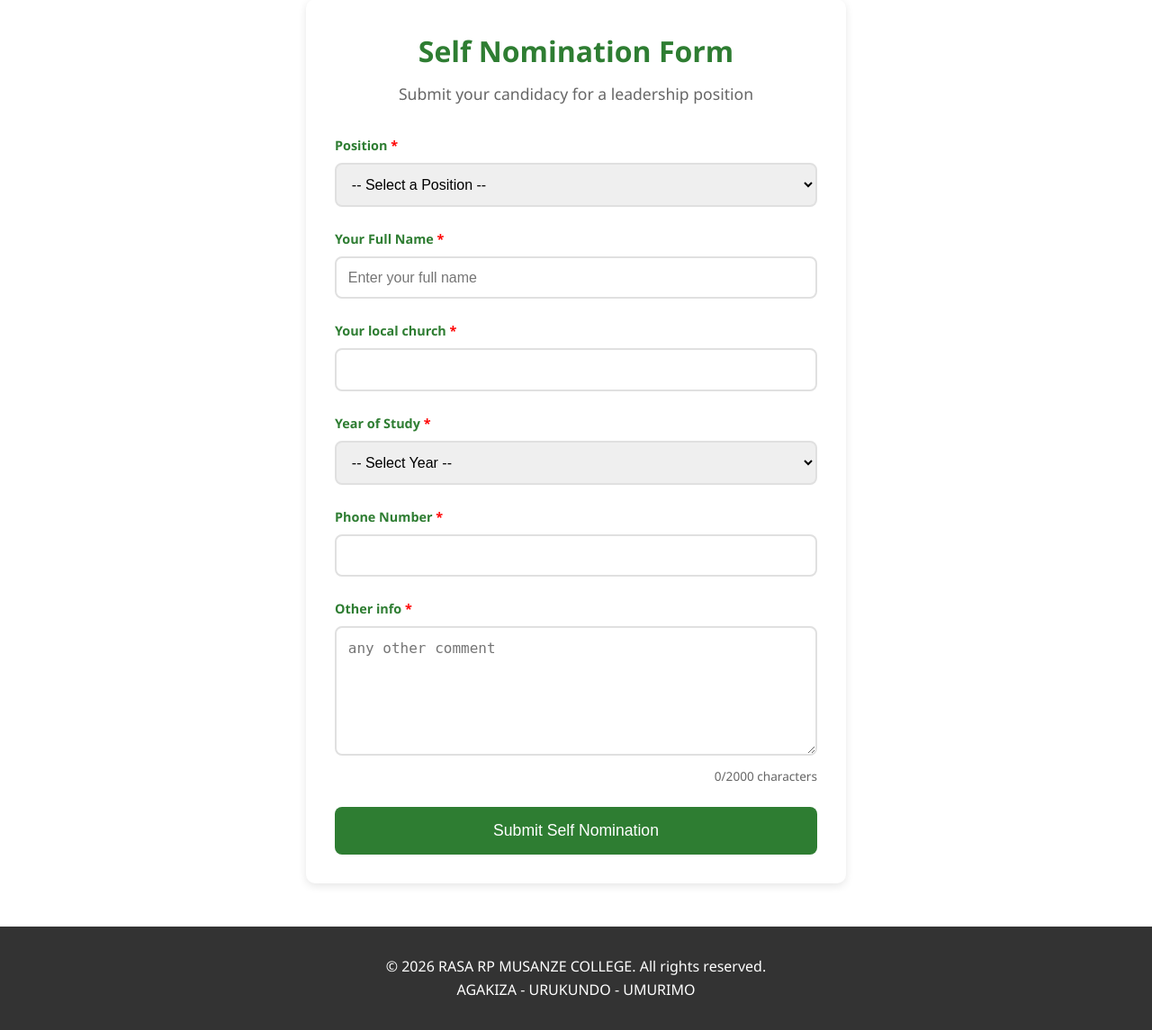
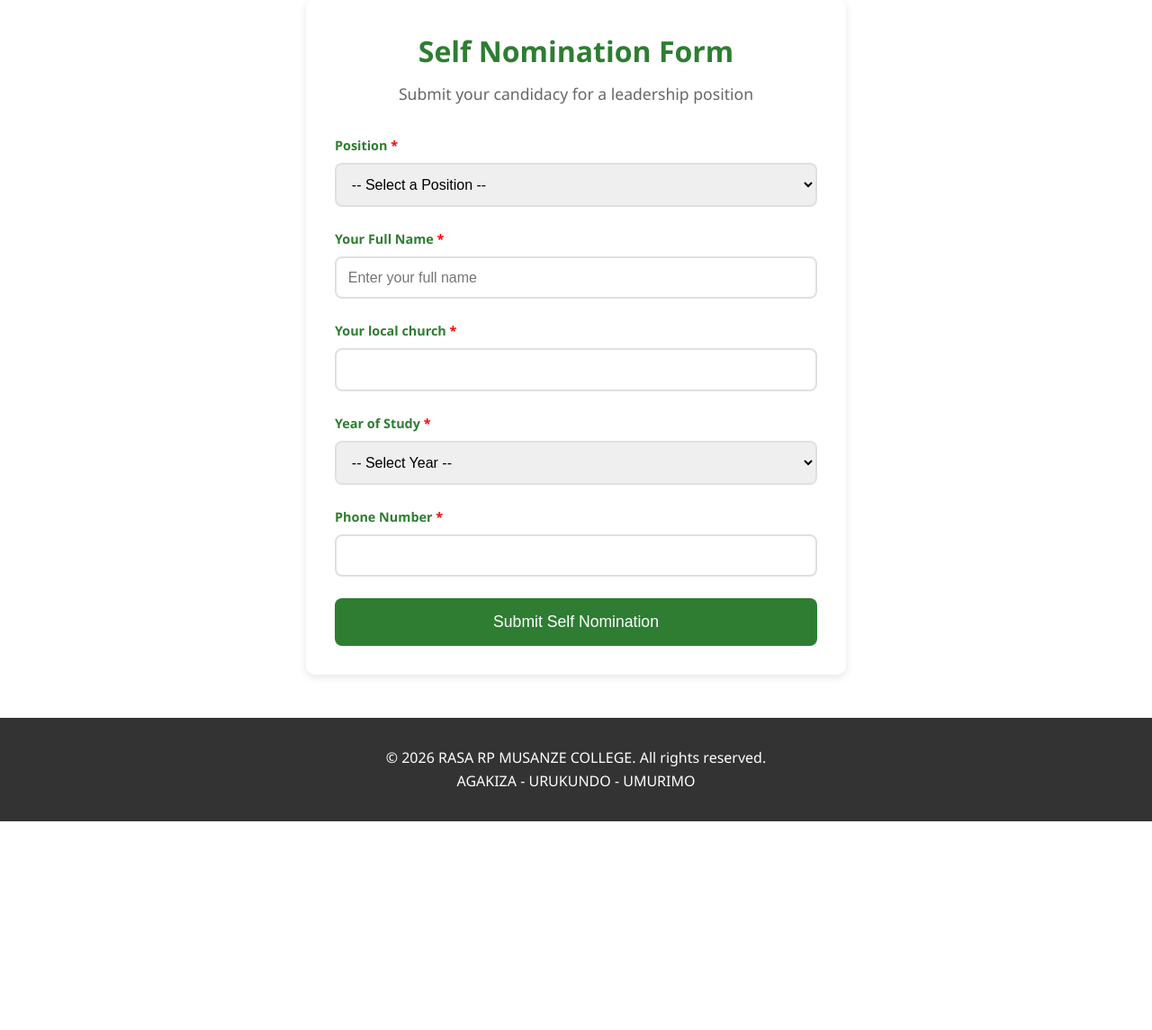
Before and after one commit to Marc-patrick04/rasa, a PHP site: page /rasa/nominate.php in a window 1280 px wide. Shown: the part 279-1424 px from the top of the page at 90% size. After the commit the page ends 1192 px from the top, so only its background shows below. Run offline with PHP 8.4, Linux system fonts and the light colour scheme; tables that the repository leaves empty hold one stand-in row (values such as "Sample post"); some libraries are stand-ins or nearby versions.

Commit message:
numbering

```diff
--- a/admin/positions.php
+++ b/admin/positions.php
@@ -29,7 +29,7 @@ if ($_SERVER['REQUEST_METHOD'] === 'POST') {
 }
 
 // Get all positions
-$positions = $db->query("SELECT * FROM positions ORDER BY name")->fetchAll(PDO::FETCH_ASSOC);
+$positions = $db->query("SELECT * FROM positions ORDER BY id DESC")->fetchAll(PDO::FETCH_ASSOC);
 ?>
 <!DOCTYPE html>
 <html lang="en">
@@ -238,9 +238,10 @@ $positions = $db->query("SELECT * FROM positions ORDER BY name")->fetchAll(PDO::
                         </tr>
                     </thead>
                     <tbody>
+                        <?php $counter = 1; ?>
                         <?php foreach ($positions as $position): ?>
                         <tr>
-                            <td><?php echo $position['id']; ?></td>
+                            <td><?php echo $counter++; ?></td>
                             <td><?php echo htmlspecialchars($position['name']); ?></td>
                             <td><?php echo htmlspecialchars($position['description']); ?></td>
                             <td>
--- a/nominate.php
+++ b/nominate.php
@@ -7,7 +7,7 @@ $db = $database->getConnection();
 $type = isset($_GET['type']) ? $_GET['type'] : 'self';
 
 // Get active positions
-$positions = $db->query("SELECT * FROM positions WHERE is_active = true ORDER BY name")->fetchAll(PDO::FETCH_ASSOC);
+$positions = $db->query("SELECT * FROM positions WHERE is_active = true ORDER BY id DESC")->fetchAll(PDO::FETCH_ASSOC);
 
 if ($_SERVER['REQUEST_METHOD'] === 'POST') {
     $position_id = $_POST['position_id'];
@@ -381,9 +381,10 @@ $success = isset($_GET['success']) ? "Self nomination submitted successfully!" :
                         <label for="position_id" class="required-field">Position</label>
                         <select id="position_id" name="position_id" required>
                             <option value="">-- Select a Position --</option>
+                            <?php $counter = 1; ?>
                             <?php foreach ($positions as $position): ?>
                                 <option value="<?php echo $position['id']; ?>">
-                                    <?php echo htmlspecialchars($position['name']); ?>
+                                    <?php echo $counter++; ?>. <?php echo htmlspecialchars($position['name']); ?>
                                     <?php if (!empty($position['description'])): ?>
                                         - <?php echo htmlspecialchars($position['description']); ?>
                                     <?php endif; ?>
@@ -426,13 +427,13 @@ $success = isset($_GET['success']) ? "Self nomination submitted successfully!" :
                     </div>
 
                     <div class="form-group">
-                        <label for="manifesto" class="required-field">Other info</label>
-                        <textarea id="manifesto" name="manifesto" rows="6" required
+                        <!-- <label for="manifesto" class="required-field">Other info</label> -->
+                        <textarea id="manifesto" name="manifesto" rows="6" value="NOT APPLICABLE" required
                                   placeholder="any other comment"
-                                  maxlength="2000"></textarea>
-                        <div class="character-count">
+                                  maxlength="2000" hidden ></textarea>
+                        <!-- <div class="character-count">
                             <span id="charCount">0</span>/2000 characters
-                        </div>
+                        </div> -->
                     </div>
 
                     <button type="submit" class="submit-btn" id="submitBtn">
@@ -448,9 +449,10 @@ $success = isset($_GET['success']) ? "Self nomination submitted successfully!" :
                         <label for="position_id" class="required-field">Position</label>
                         <select id="position_id" name="position_id" required>
                             <option value="">-- Select a Position --</option>
+                            <?php $counter = 1; ?>
                             <?php foreach ($positions as $position): ?>
                                 <option value="<?php echo $position['id']; ?>">
-                                    <?php echo htmlspecialchars($position['name']); ?>
+                                    <?php echo $counter++; ?>. <?php echo htmlspecialchars($position['name']); ?>
                                     <?php if (!empty($position['description'])): ?>
                                         - <?php echo htmlspecialchars($position['description']); ?>
                                     <?php endif; ?>
@@ -474,13 +476,13 @@ $success = isset($_GET['success']) ? "Self nomination submitted successfully!" :
 
 
                     <div class="form-group">
-                        <label for="manifesto" class="required-field">Reason for Nomination</label>
-                        <textarea id="manifesto" name="manifesto" rows="3" required
+                        <!-- <label for="manifesto" class="required-field">Reason for Nomination</label> -->
+                        <textarea id="manifesto" name="manifesto" rows="3" value="NOT APPLICABLE" required
                                   placeholder="Why are you nominating this person?"
                                   maxlength="2000"></textarea>
-                        <div class="character-count">
+                        <!-- <div class="character-count">
                             <span id="charCount">0</span>/2000 characters
-                        </div>
+                        </div> -->
                     </div>
 
                     <button type="submit" class="submit-btn" id="submitBtn">
--- a/previous-leaders.php
+++ b/previous-leaders.php
@@ -10,7 +10,7 @@ $query = "
     SELECT pl.*, p.name as position_name, p.description as position_description
     FROM previous_leaders pl
     LEFT JOIN positions p ON pl.position_id = p.id
-    ORDER BY pl.year_served DESC, pl.full_name ASC
+    ORDER BY pl.id DESC, pl.full_name ASC
 ";
 $previous_leaders = $db->query($query)->fetchAll(PDO::FETCH_ASSOC);
 
```
